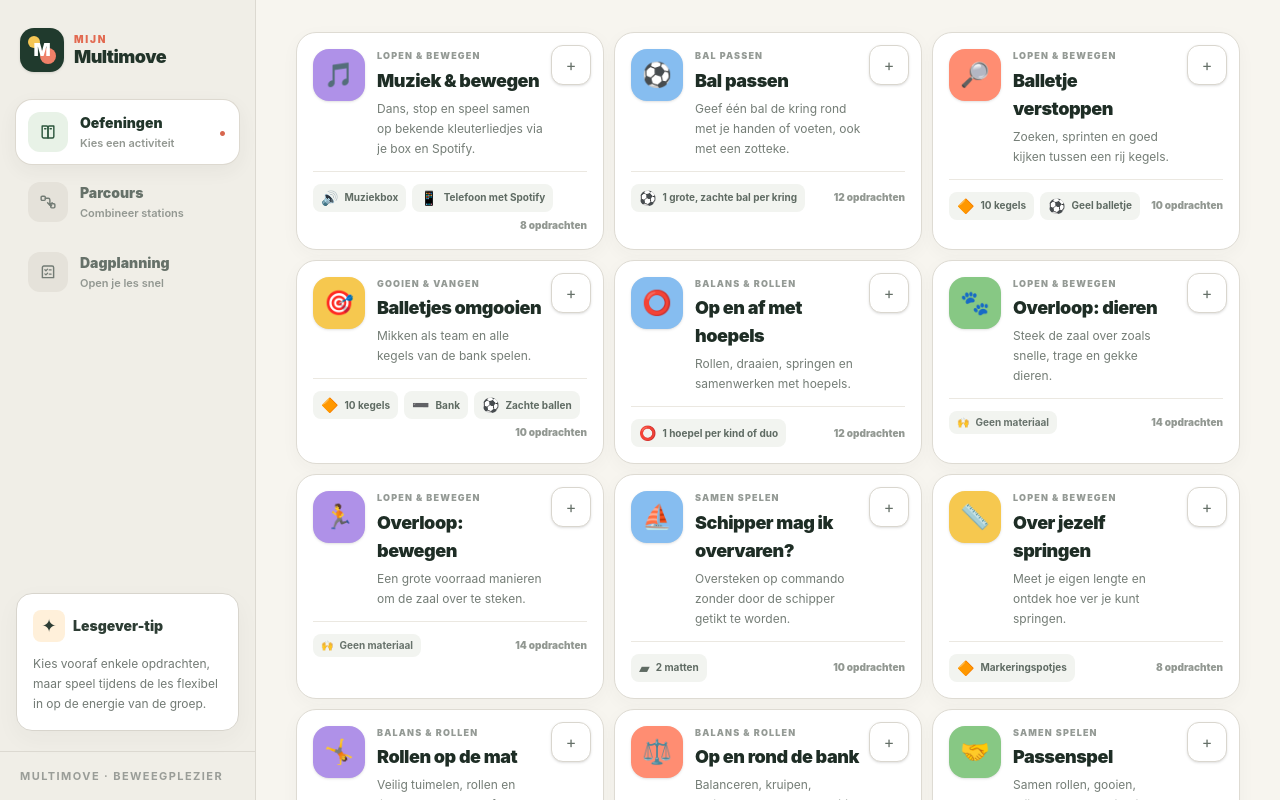
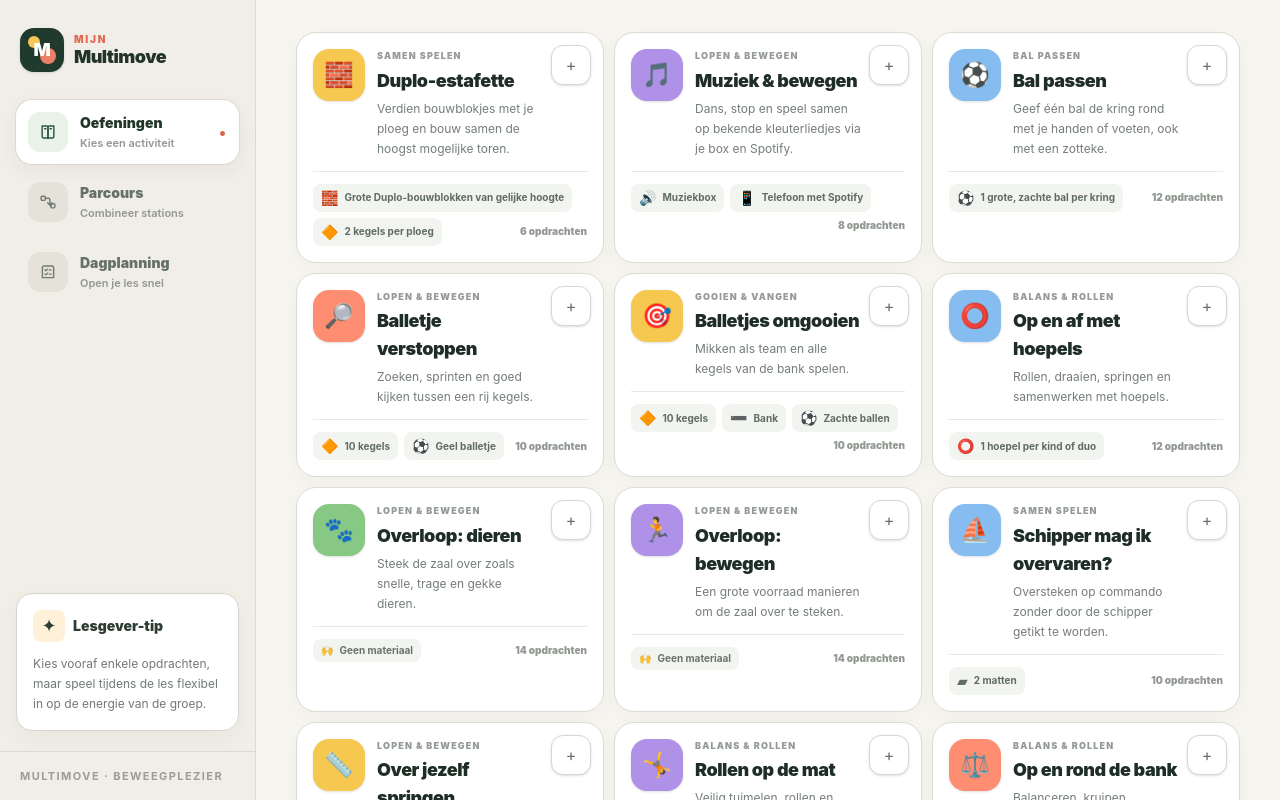
Before and after one commit to dmerckx/animaltimer, a Next.js app: page / in a window 1280 px wide. Shown: the top 800 px of the page. Built offline with nearby package versions, Linux system fonts and the light colour scheme.

Commit message:
Add Duplo relay exercise with team tower building

```diff
--- a/app/materials.ts
+++ b/app/materials.ts
@@ -58,6 +58,7 @@ export function collectMaterials(items: {
 export function getMaterialIcon(material: string) {
   const value = material.toLocaleLowerCase("nl-BE");
 
+  if (value.includes("duplo")) return "🧱";
   if (value.includes("muziekbox")) return "🔊";
   if (value.includes("spotify")) return "📱";
   if (value.includes("stoel")) return "🪑";
--- a/data/exercises.ts
+++ b/data/exercises.ts
@@ -69,6 +69,61 @@ const musicSongs = {
 
 export const exercises: Exercise[] = [
   {
+    id: "duplo-estafette",
+    title: "Duplo-estafette",
+    summary: "Verdien bouwblokjes met je ploeg en bouw samen de hoogst mogelijke toren.",
+    category: "Samen spelen",
+    emoji: "🧱",
+    accent: "yellow",
+    duration: "± 10–15 min",
+    ages: "3–6 jaar",
+    groupSize: "2 of meer ploegen van 2–5 kinderen",
+    material: ["Grote Duplo-bouwblokken van gelijke hoogte", "2 kegels per ploeg"],
+    optionalMaterial: ["Hoepels (springpad)", "Zachte ballen (rolopdracht)", "Kersepitzakjes (balansopdracht)"],
+    setup:
+      "Maak twee of meer zo gelijk mogelijke ploegen. Geef elke ploeg een eigen baan met een startkegel, een keerpunt op ongeveer 3–5 meter en een bouwplek naast de start, buiten de looproute. Leg bij elk keerpunt een even grote voorraad Duplo-blokken van gelijke hoogte. Kies één opdracht voor alle ploegen en doe die voor. Per ploeg vertrekt één kind. Na het behalen van de opdracht krijgt het van de lesgever of helper één blokje, wandelt terug en bouwt het op de eigen toren. Pas dan tikt het de volgende aan. Speel bijvoorbeeld drie minuten per ronde; bij het eindsignaal ronden vertrokken kinderen hun beurt af. Vergelijk daarna de vrijstaande torens: welke staat het hoogst?",
+    tip:
+      "Gebruik grote Duplo-blokken en geef elke ploeg dezelfde kansen en afstand. Maak een opdracht makkelijker of help als ze nog niet lukt: na de aangepaste opdracht verdient het kind ook een blokje. Laat iedereen om de beurt bewegen én bouwen. Valt een toren om, dan mag de ploeg hem met de verdiende blokken opnieuw opbouwen. Bouw vanaf de vloer, klim nergens op en raak de torens van andere ploegen niet aan.",
+    assignments: [
+      {
+        title: "Loop en bouw",
+        instruction:
+          "Loop naar je keerpunt, ga om de kegel en stop bij de lesgever. Opdracht behaald? Je krijgt één Duplo-blokje. Wandel ermee terug, zet het op de toren van je ploeg en tik de volgende aan. Welke ploeg bouwt in deze ronde de hoogste vrijstaande toren?",
+        level: "Actief",
+      },
+      {
+        title: "Spring voor een blokje",
+        instruction:
+          "Leg voor elke ploeg drie hoepels vlak achter elkaar in de eigen baan. Spring met twee voeten van hoepel naar hoepel en wandel naar het keerpunt. Instappen mag als springen nog moeilijk is. Na het pad krijg je één blokje. Wandel langs de vrije zijkant terug, bouw en tik de volgende aan.",
+        level: "Actief",
+      },
+      {
+        title: "Dierenbouwers",
+        instruction:
+          "De lesgever kiest voor alle ploegen hetzelfde dier. Ga als een grote olifant met zware stappen of als een kleine muis op je tippen naar het keerpunt. Na de dierentocht krijg je één blokje. Wandel gewoon terug, bouw aan je eigen toren en tik de volgende aan. Kies bij een nieuwe ronde een ander dier.",
+        level: "Actief",
+      },
+      {
+        title: "Rol raak en bouw",
+        instruction:
+          "Wandel naar het keerpunt en rol daar een zachte bal vanaf één grote stap afstand tegen de kegel. Raak? Je krijgt één blokje. Mis? Probeer opnieuw van dichterbij; de lesgever mag helpen. Leg de bal weer klaar, wandel met je blokje terug, bouw en tik de volgende aan.",
+        level: "Rustig",
+      },
+      {
+        title: "Evenwichtige bouwers",
+        instruction:
+          "Draag een kersepitzakje op je open hand naar het keerpunt. Valt het, raap het op en ga vanaf die plek verder; ondersteunen met je andere hand mag. Bij aankomst ruil je het zakje voor één blokje. Wandel terug, bouw en tik de volgende aan. De helper legt het zakje klaar voor de volgende beurt.",
+        level: "Rustig",
+      },
+      {
+        title: "Klap, stamp en bouw",
+        instruction:
+          "Wandel naar het keerpunt. De lesgever toont een kort patroon: twee keer klappen en één keer stampen. Doe het na; samen met de lesgever mag ook. Na het patroon verdien je één blokje. Wandel terug, zet het op de toren en tik de volgende aan. Gebruik voor alle ploegen hetzelfde patroon.",
+        level: "Rustig",
+      },
+    ],
+  },
+  {
     id: "muziek",
     title: "Muziek & bewegen",
     summary: "Dans, stop en speel samen op bekende kleuterliedjes via je box en Spotify.",
```
Also changed, not shown: 1 other file (tests, documents, lock files or other folders).
